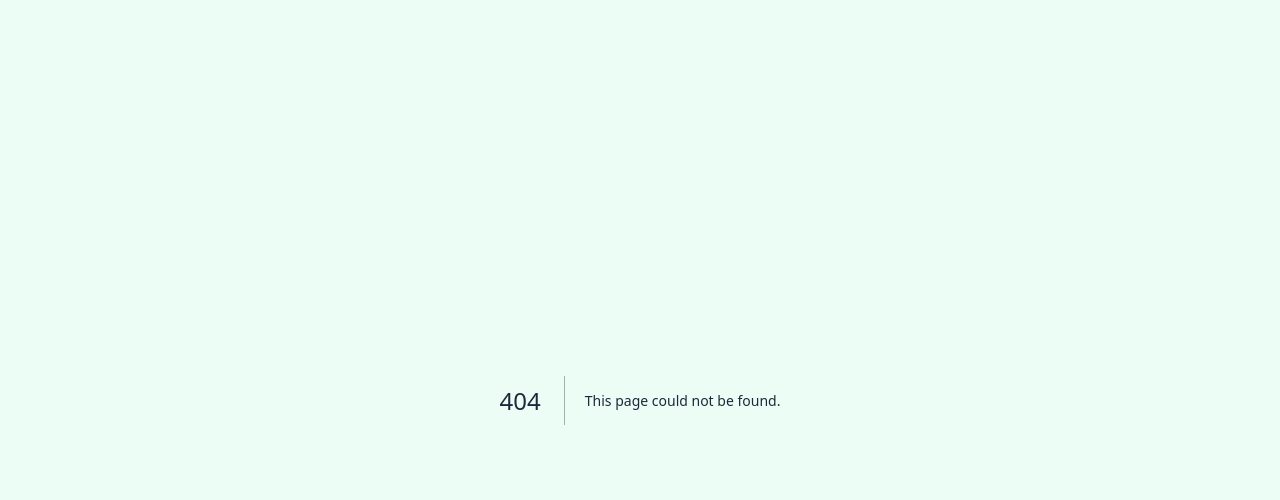
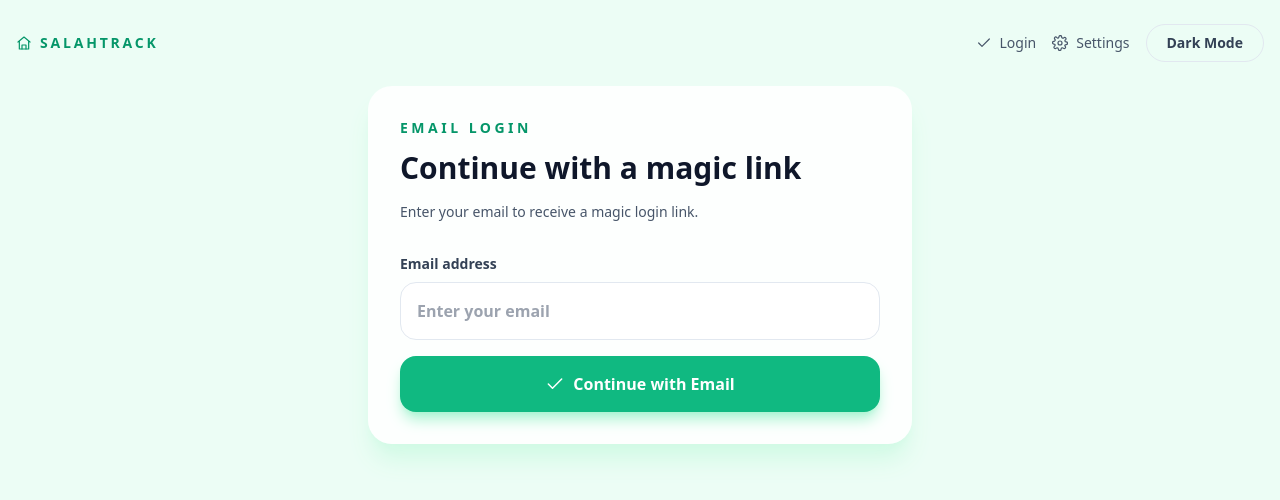
Before and after one commit to Danish-Kazmi/SalahTrack, a Next.js app: page /login in a window 1280 px wide. Before the commit this address had no page. Shown: the top 500 px of the page. Built offline with nearby package versions, Linux system fonts and the light colour scheme; no server answers.

Commit message:
Added Supabase magic-link auth for Next.js and verified

```diff
--- /dev/null
+++ b/app/login/page.js
@@ -0,0 +1,13 @@
+import HeaderBar from '@/components/HeaderBar';
+import AuthPanel from '@/components/AuthPanel';
+
+export default function LoginPage() {
+  return (
+    <>
+      <HeaderBar />
+      <main className="mx-auto max-w-xl px-4 pb-10">
+        <AuthPanel />
+      </main>
+    </>
+  );
+}
--- a/app/page.js
+++ b/app/page.js
@@ -17,9 +17,9 @@ export default function HomePage() {
             <AppIcon name="calendar" />
             Open Tracker
           </Link>
-          <Link href="/calendar" className="inline-flex items-center justify-center gap-2 rounded-2xl border border-emerald-200 bg-emerald-50 px-6 py-4 font-semibold text-emerald-700 transition hover:bg-emerald-100 dark:border-slate-700 dark:bg-slate-800 dark:text-emerald-300">
+          <Link href="/login" className="inline-flex items-center justify-center gap-2 rounded-2xl border border-emerald-200 bg-emerald-50 px-6 py-4 font-semibold text-emerald-700 transition hover:bg-emerald-100 dark:border-slate-700 dark:bg-slate-800 dark:text-emerald-300">
             <AppIcon name="check" />
-            View Progress
+            Email Login
           </Link>
         </div>
 
--- /dev/null
+++ b/components/AuthPanel.js
@@ -0,0 +1,113 @@
+'use client';
+
+import { useEffect, useState } from 'react';
+import AppIcon from '@/components/AppIcon';
+import { getCurrentUser, loginWithEmail, logout } from '@/lib/auth';
+
+export default function AuthPanel() {
+  const [email, setEmail] = useState('');
+  const [message, setMessage] = useState('Enter your email to receive a magic login link.');
+  const [isSubmitting, setIsSubmitting] = useState(false);
+  const [currentUser, setCurrentUser] = useState(null);
+
+  useEffect(() => {
+    let isMounted = true;
+
+    getCurrentUser()
+      .then((user) => {
+        if (!isMounted) return;
+
+        setCurrentUser(user);
+        if (user?.email) {
+          setMessage(`Signed in as ${user.email}`);
+        }
+      })
+      .catch(() => {
+        if (isMounted) {
+          setCurrentUser(null);
+        }
+      });
+
+    return () => {
+      isMounted = false;
+    };
+  }, []);
+
+  async function handleSubmit(event) {
+    event.preventDefault();
+    setIsSubmitting(true);
+    setMessage('Sending magic link...');
+
+    try {
+      await loginWithEmail(email);
+      setMessage('Check your email for the login link.');
+      setEmail('');
+    } catch (error) {
+      setMessage(error.message || 'Something went wrong.');
+    } finally {
+      setIsSubmitting(false);
+    }
+  }
+
+  async function handleLogout() {
+    setIsSubmitting(true);
+    setMessage('Signing out...');
+
+    try {
+      await logout();
+      setCurrentUser(null);
+      setMessage('Signed out. Enter your email to receive a new magic link.');
+    } catch (error) {
+      setMessage(error.message || 'Something went wrong.');
+    } finally {
+      setIsSubmitting(false);
+    }
+  }
+
+  return (
+    <section className="rounded-3xl bg-white/90 p-8 shadow-xl shadow-emerald-100 dark:bg-slate-900 dark:shadow-none">
+      <p className="text-sm font-semibold uppercase tracking-[0.25em] text-emerald-600">Email Login</p>
+      <h1 className="mt-3 text-3xl font-bold text-slate-900 dark:text-white">Continue with a magic link</h1>
+      <p className="mt-4 text-sm text-slate-600 dark:text-slate-300">{message}</p>
+
+      {currentUser?.email ? (
+        <div className="mt-8 rounded-2xl border border-emerald-200 bg-emerald-50 p-5 dark:border-emerald-800 dark:bg-emerald-900/20">
+          <p className="text-sm text-slate-600 dark:text-slate-300">Current account</p>
+          <p className="mt-1 text-lg font-semibold text-slate-900 dark:text-white">{currentUser.email}</p>
+          <button
+            type="button"
+            onClick={handleLogout}
+            disabled={isSubmitting}
+            className="mt-4 inline-flex items-center justify-center gap-2 rounded-2xl bg-slate-900 px-6 py-3 font-semibold text-white transition hover:bg-slate-800 disabled:cursor-not-allowed disabled:opacity-70 dark:bg-white dark:text-slate-900"
+          >
+            <AppIcon name="settings" className="h-4 w-4" />
+            Sign Out
+          </button>
+        </div>
+      ) : (
+        <form onSubmit={handleSubmit} className="mt-8 space-y-4">
+          <label className="block text-left text-sm font-semibold text-slate-700 dark:text-slate-200">
+            Email address
+            <input
+              type="email"
+              value={email}
+              onChange={(event) => setEmail(event.target.value)}
+              placeholder="Enter your email"
+              required
+              className="mt-2 w-full rounded-2xl border border-slate-200 bg-white px-4 py-4 text-base text-slate-900 outline-none transition focus:border-emerald-500 focus:ring-2 focus:ring-emerald-100 dark:border-slate-700 dark:bg-slate-800 dark:text-white dark:focus:ring-emerald-900/40"
+            />
+          </label>
+
+          <button
+            type="submit"
+            disabled={isSubmitting}
+            className="inline-flex w-full items-center justify-center gap-2 rounded-2xl bg-emerald-500 px-6 py-4 font-semibold text-white shadow-lg shadow-emerald-200 transition hover:bg-emerald-600 disabled:cursor-not-allowed disabled:opacity-70 dark:shadow-none"
+          >
+            <AppIcon name="check" />
+            Continue with Email
+          </button>
+        </form>
+      )}
+    </section>
+  );
+}
--- a/components/HeaderBar.js
+++ b/components/HeaderBar.js
@@ -10,6 +10,10 @@ export default function HeaderBar() {
         SalahTrack
       </Link>
       <div className="flex items-center gap-4">
+        <Link href="/login" className="inline-flex items-center gap-2 text-sm font-medium text-slate-600 hover:text-emerald-600 dark:text-slate-300">
+          <AppIcon name="check" className="h-4 w-4" />
+          Login
+        </Link>
         <Link href="/settings" className="inline-flex items-center gap-2 text-sm font-medium text-slate-600 hover:text-emerald-600 dark:text-slate-300">
           <AppIcon name="settings" className="h-4 w-4" />
           Settings
--- /dev/null
+++ b/lib/auth.js
@@ -0,0 +1,42 @@
+import { isSupabaseConfigured, supabase } from '@/lib/supabase';
+
+function ensureSupabaseConfig() {
+  if (!isSupabaseConfigured) {
+    throw new Error('Add NEXT_PUBLIC_SUPABASE_URL and NEXT_PUBLIC_SUPABASE_ANON_KEY to your .env file.');
+  }
+}
+
+export async function loginWithEmail(email) {
+  ensureSupabaseConfig();
+
+  const redirectUrl = typeof window !== 'undefined' ? window.location.origin : undefined;
+
+  const { error } = await supabase.auth.signInWithOtp({
+    email,
+    options: {
+      emailRedirectTo: redirectUrl,
+    },
+  });
+
+  if (error) throw error;
+}
+
+export async function getCurrentUser() {
+  if (!isSupabaseConfigured) {
+    return null;
+  }
+
+  const { data, error } = await supabase.auth.getUser();
+
+  if (error) throw error;
+
+  return data.user;
+}
+
+export async function logout() {
+  ensureSupabaseConfig();
+
+  const { error } = await supabase.auth.signOut();
+
+  if (error) throw error;
+}
--- /dev/null
+++ b/lib/supabase.js
@@ -0,0 +1,10 @@
+import { createClient } from '@supabase/supabase-js';
+
+const supabaseUrl = process.env.NEXT_PUBLIC_SUPABASE_URL || 'https://placeholder.supabase.co';
+const supabaseAnonKey = process.env.NEXT_PUBLIC_SUPABASE_ANON_KEY || 'placeholder-anon-key';
+
+export const isSupabaseConfigured = Boolean(
+  process.env.NEXT_PUBLIC_SUPABASE_URL && process.env.NEXT_PUBLIC_SUPABASE_ANON_KEY
+);
+
+export const supabase = createClient(supabaseUrl, supabaseAnonKey);
--- a/package.json
+++ b/package.json
@@ -8,6 +8,7 @@
     "start": "next start"
   },
   "dependencies": {
+    "@supabase/supabase-js": "^2.101.1",
     "next": "14.2.5",
     "react": "18.3.1",
     "react-dom": "18.3.1"
```
Also changed, not shown: 1 other file (tests, documents, lock files or other folders).
